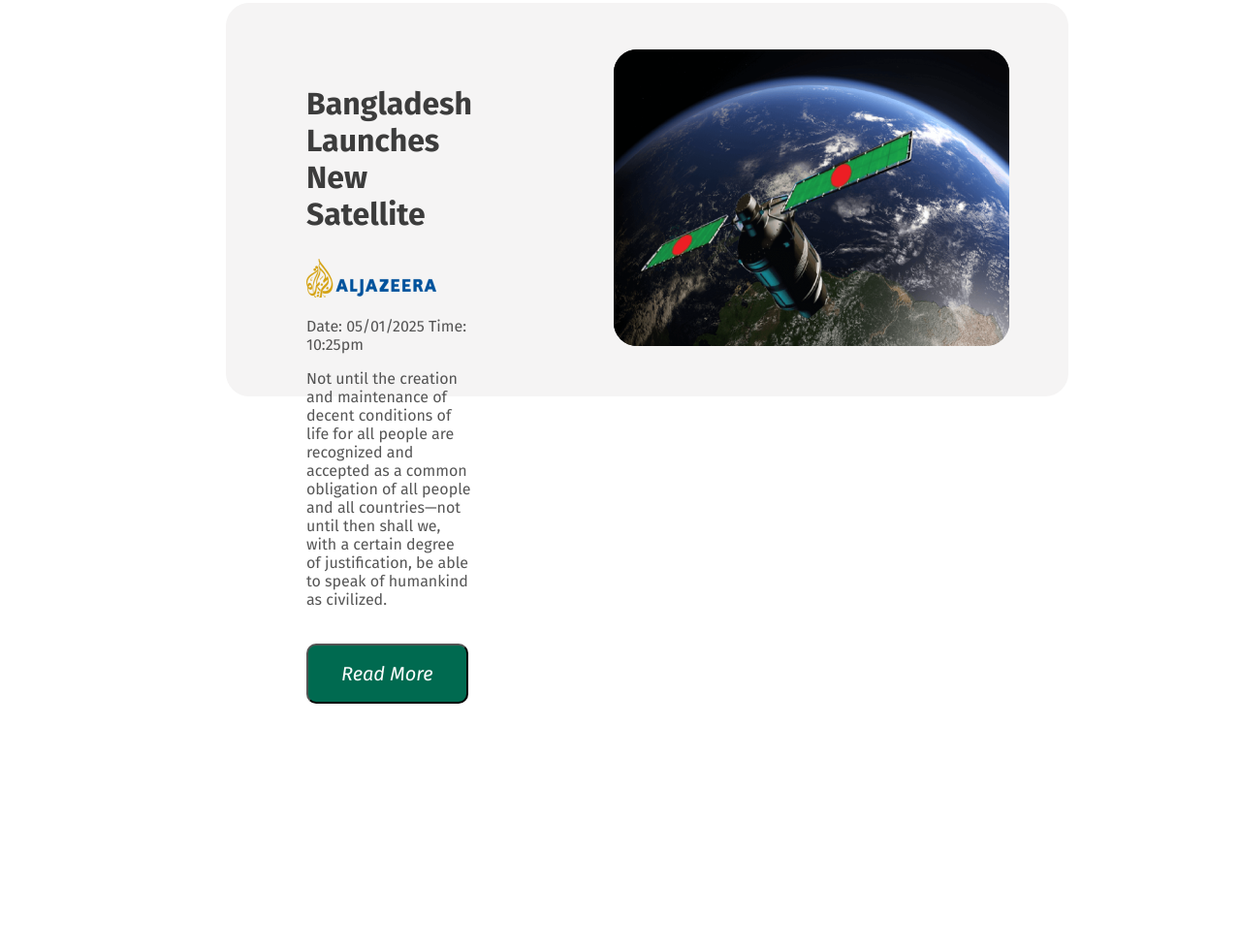
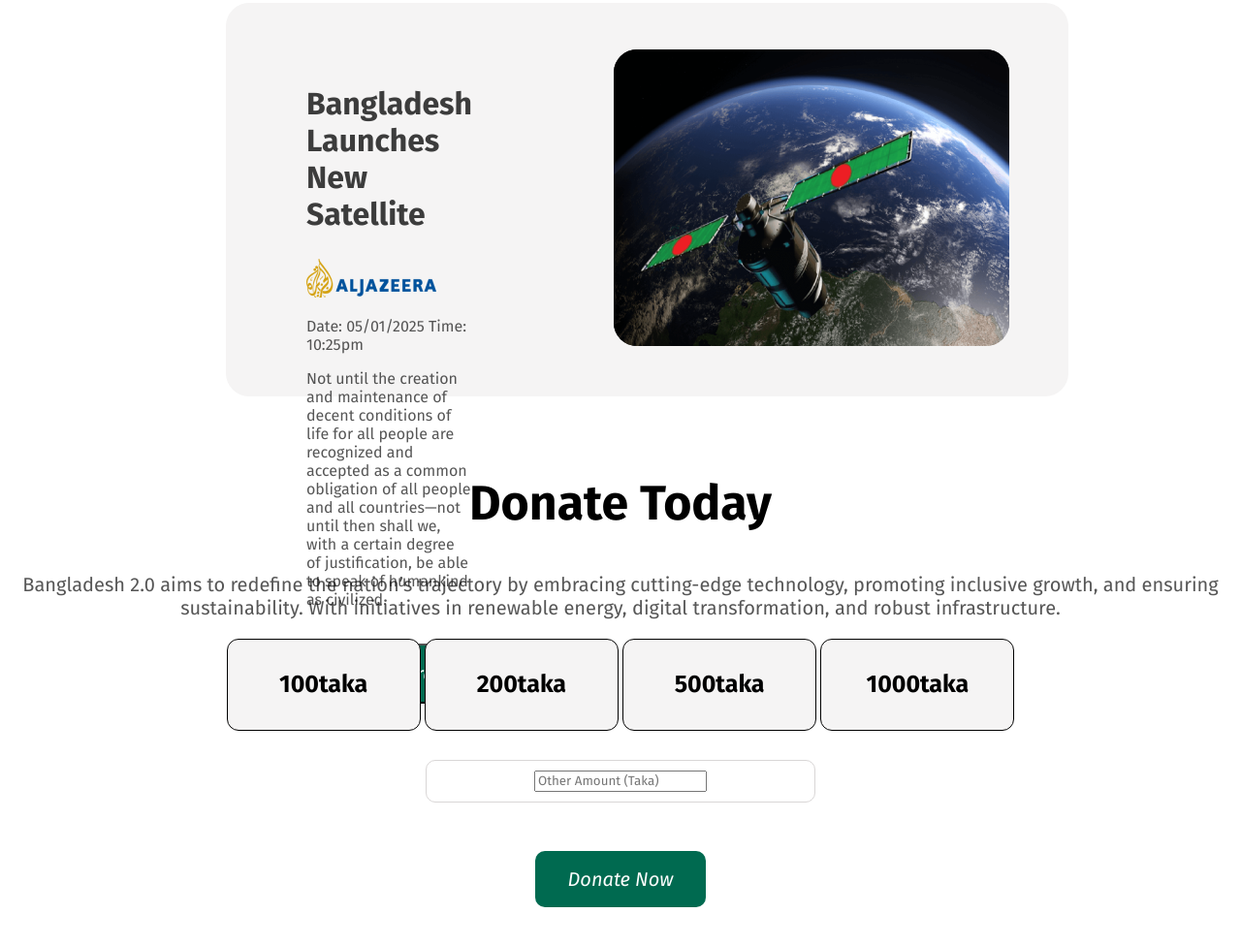
Before and after one commit to mosaddiktawsif/My-First-project, a plain HTML site: page index.html in a window 1280 px wide. Shown: the part 2985-3960 px from the top of the page at 97% size. Before the commit the page ends 3711 px from the top, so only its background shows below. Drawn offline with Linux system fonts and the light colour scheme.

Commit message:
Donation Update

```diff
--- a/Styles/style.css
+++ b/Styles/style.css
@@ -691,3 +691,62 @@ text-align: left;
 {
     margin-left: 90px;
 }
+#donation
+{
+width: 1000;
+height: 464px;
+display: flex;
+flex-direction: column;
+align-items: center;
+gap: 32;
+padding: 0px;
+flex: none;
+order: 4;
+flex-grow: 0;
+margin: 80px 0px;
+}
+.today{
+
+    font-size: 50px;
+    margin-left:0px;
+    margin-top: 0px;
+    text-align: center;
+}
+.description-two
+{
+    color: rgba(14, 14, 14, 0.7);
+    font-weight: 400;
+    font-size: 20px;
+    letter-spacing: 0%;
+    text-align: center;
+    width: 1280px;
+    height: 48px;
+}
+
+.donate-btn
+{
+    width: 200px;
+    height: 95px;
+    border-radius: 12px;
+    margin-bottom: 30px;
+    font-size: 25px;
+    background: rgb(245, 244, 244);
+    border-style: solid;
+    padding: 20px;
+    border-width: 1px;
+    font-weight: bold;
+    display: inline-block;
+    justify-content: space-around;
+
+}
+
+.frame
+{
+    margin-bottom: 30px;
+    width: 30%;
+    padding: 10px;
+    font-size: 14px;
+    border: 1px solid #d9d6d6;
+    border-radius: 10px;
+    text-align: center;
+}
--- a/index.html
+++ b/index.html
@@ -140,7 +140,23 @@
                 </div>
             </div>
         </section>
-        <section>
+        <section id="donation">
+            <div class="donate-title">
+                <h2 class="today">Donate Today</h2>
+                <p class="description-two">Bangladesh 2.0 aims to redefine the nation’s trajectory by embracing cutting-edge technology, promoting inclusive growth, and ensuring sustainability. With initiatives in renewable energy, digital transformation, and robust infrastructure.</p>
+            </div>
+            <div class="donate">
+                <button class="donate-btn">100taka</button>
+                <button class="donate-btn">200taka</button>
+                <button class="donate-btn">500taka</button>
+                <button class="donate-btn">1000taka</button>
+            </div>
+
+            <div class="frame">
+                <input type="number" name="" id="" placeholder="Other Amount (Taka)">
+            </div>
+
+            <div class="new"> Donate Now</div>
 
         </section>
 
```
